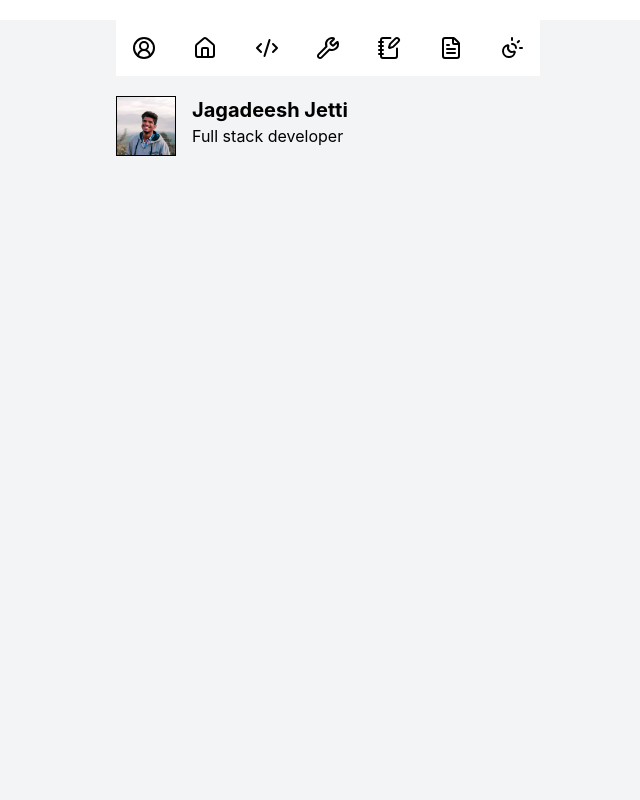
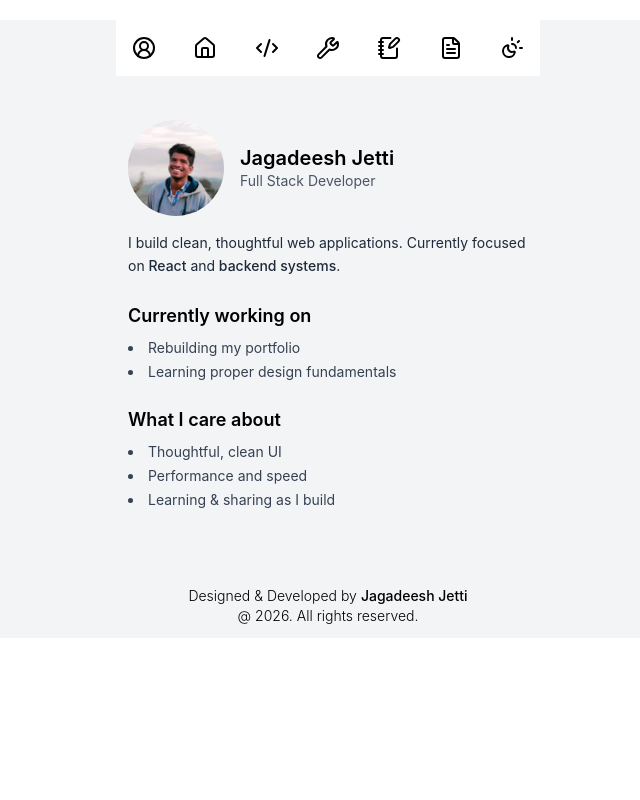
Before and after one commit to Jagadeesh-Jetti/Portfolio26, a React (Vite) app: page /bio in a window 1280 px wide. Shown: the top 800 px of the page, without its empty margins (312-952 px from the left). Built offline with nearby package versions, Linux system fonts and the light colour scheme.

Commit message:
feat: added bio component

```diff
--- a/src/pages/Bio.jsx
+++ b/src/pages/Bio.jsx
@@ -2,16 +2,46 @@
 
 export const Bio = () => {
   return (
-    <div className="h-screen">
-      <div className="flex gap-4">
-        <div className="bg-gray-50 h-15 w-15 border">
-          <img src={jaggu} />
+    <section className="px-3 py-6 max-w-xl mx-auto">
+      <div className="flex items-center gap-4 mb-4">
+        <div className="h-24 w-24 rounded-full overflow-hidden bg-gray-100">
+          <img
+            src={jaggu}
+            alt="Jagadeesh Jetti"
+            className="w-full h-full object-cover"
+          />
         </div>
+
         <div>
-          <div className="text-xl font-bold">Jagadeesh Jetti</div>
-          <div>Full stack developer</div>
+          <h1 className="text-xl font-semibold leading-tight">
+            Jagadeesh Jetti
+          </h1>
+          <p className="text-gray-600 text-sm">Full Stack Developer</p>
         </div>
       </div>
-    </div>
+
+      <p className="text-sm text-gray-800 leading-relaxed mb-6">
+        I build clean, thoughtful web applications. Currently focused on
+        <span className="font-medium"> React</span> and
+        <span className="font-medium"> backend systems</span>.
+      </p>
+
+      <div className="mb-6">
+        <h2 className="text-lg font-semibold mb-2">Currently working on</h2>
+        <ul className="list-disc list-inside text-sm text-gray-700 space-y-1">
+          <li>Rebuilding my portfolio</li>
+          <li>Learning proper design fundamentals</li>
+        </ul>
+      </div>
+
+      <div>
+        <h2 className="text-lg font-semibold mb-2">What I care about</h2>
+        <ul className="list-disc list-inside text-sm text-gray-700 space-y-1">
+          <li>Thoughtful, clean UI</li>
+          <li>Performance and speed</li>
+          <li>Learning & sharing as I build</li>
+        </ul>
+      </div>
+    </section>
   );
 };
```
